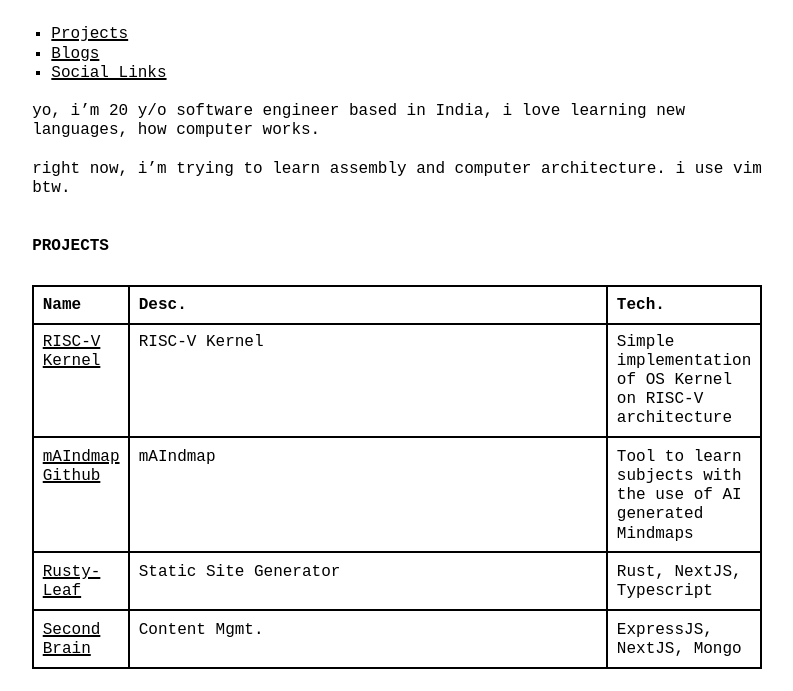
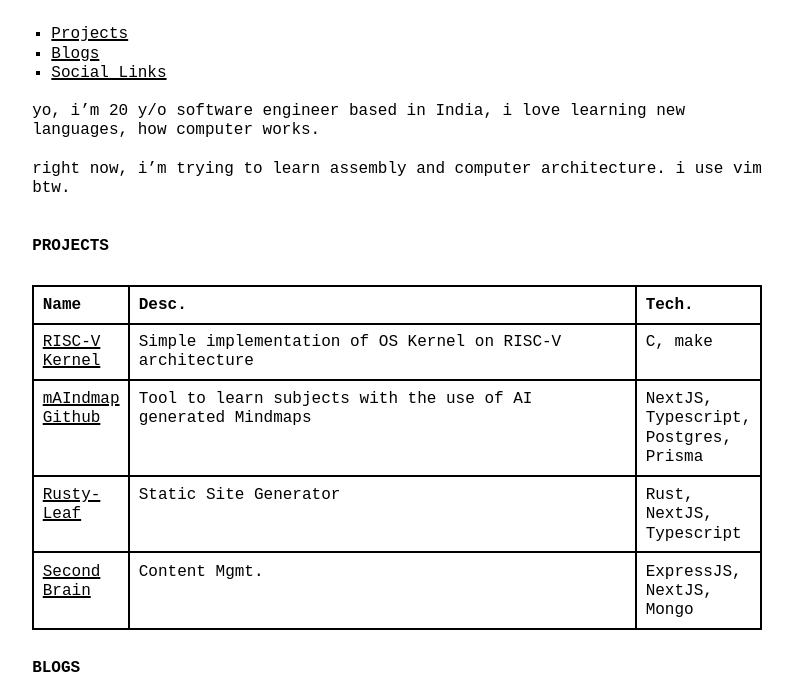
Before and after one commit to dhruvdabhi101/mono-pf, a plain HTML site: page index.html in a window 1280 px wide. Shown: the part 109-800 px from the top of the page, without its empty margins (243-1036 px from the left). Drawn offline with Linux system fonts and the light colour scheme; a web font is replaced by a local one.

Commit message:
fixed the table

```diff
--- a/index.html
+++ b/index.html
@@ -61,10 +61,10 @@ Tech.
 Kernel</a>
 </td>
 <td>
-RISC-V Kernel
+Simple implementation of OS Kernel on RISC-V architecture
 </td>
 <td>
-Simple implementation of OS Kernel on RISC-V architecture
+C, make
 </td>
 </tr>
 <tr>
@@ -73,10 +73,10 @@ Simple implementation of OS Kernel on RISC-V architecture
 href="https://github.com/dhruvdabhi101/mAIndmap">Github</a>
 </td>
 <td>
-mAIndmap
+Tool to learn subjects with the use of AI generated Mindmaps
 </td>
 <td>
-Tool to learn subjects with the use of AI generated Mindmaps
+NextJS, Typescript, Postgres, Prisma
 </td>
 </tr>
 <tr>
```
Also changed, not shown: 1 other file.
